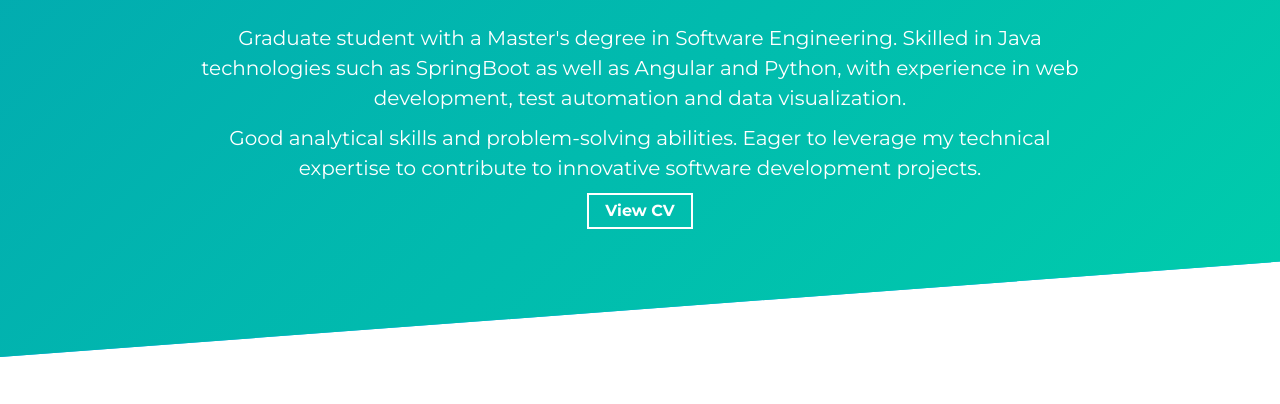
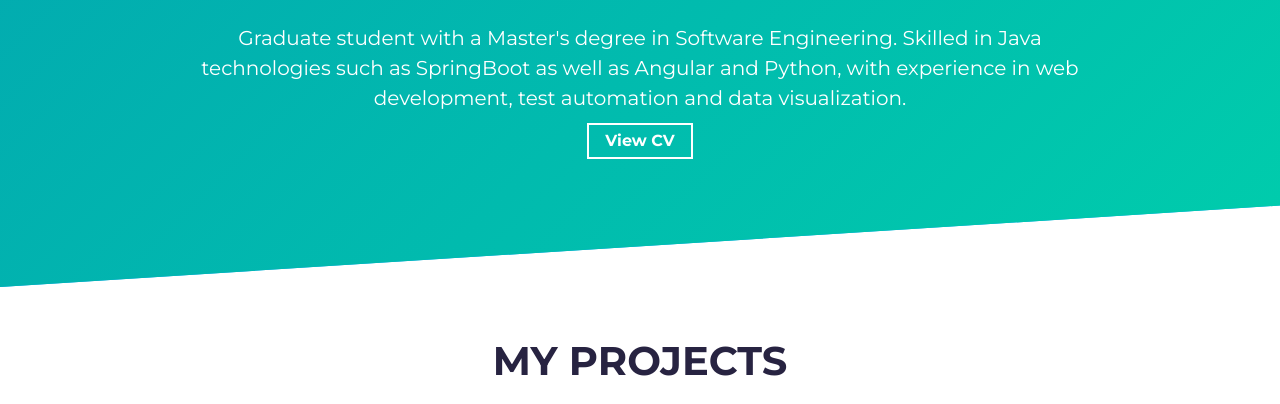
Before and after one commit to MarioMuco/Portfolio, a website built with Parcel: page src/index.html in a window 1280 px wide. Shown: the part 920-1324 px from the top of the page. Built offline with nearby package versions, Linux system fonts and the light colour scheme.

Commit message:
updated cv

```diff
--- a/src/index.html
+++ b/src/index.html
@@ -50,11 +50,6 @@
                 Skilled in Java technologies such as SpringBoot as well as Angular
                 and Python, with experience in web development, test automation and
                 data visualization.
-              </p>
-              <p class="about-wrapper__info-text">
-                Good analytical skills and problem-solving abilities. Eager to
-                leverage my technical expertise to contribute to innovative
-                software development projects.
               </p>
               <div>
               <a
```
Also changed, not shown: 1 other file.
